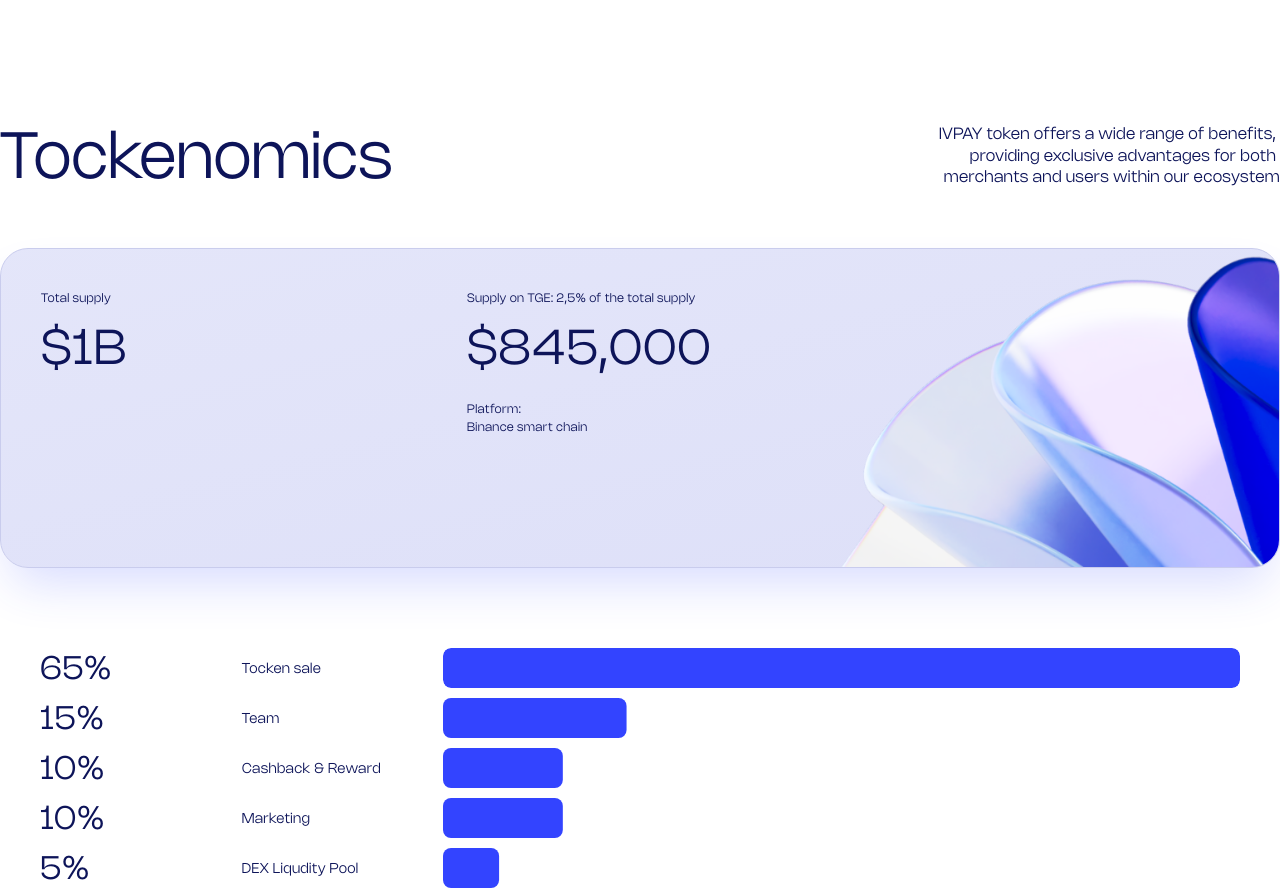
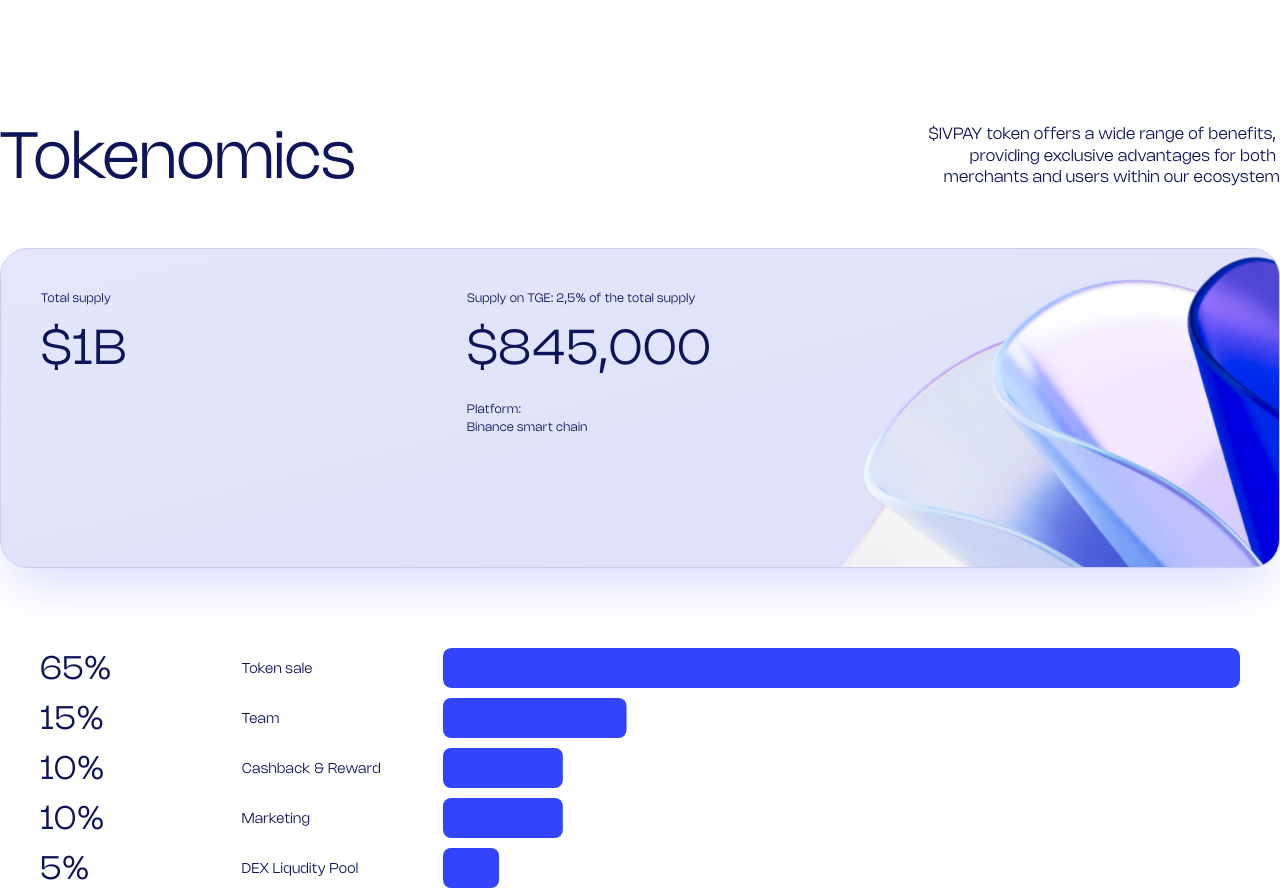
Before and after one commit to fedorivanenko/ivpay-website, a Next.js app: page /ecosystem in a window 1280 px wide. Shown: the part 2780-3676 px from the top of the page. Built offline with nearby package versions, Linux system fonts and the light colour scheme; what tailwind-gradient-mask-image would draw is missing.

Commit message:
fix typo

```diff
--- a/components/blocks/ecosystem-tockenomics-block.tsx
+++ b/components/blocks/ecosystem-tockenomics-block.tsx
@@ -17,7 +17,7 @@ export type TockenomicsType = {
 };
 
 export const Tockenomics: TockenomicsType[] = [
-  { amount: 65, title: "Tocken sale" },
+  { amount: 65, title: "Token sale" },
   { amount: 15, title: "Team" },
   { amount: 10, title: "Cashback & Reward" },
   { amount: 10, title: "Marketing" },
@@ -45,10 +45,10 @@ export default function EcosystemTockenomicsBlock() {
         <Container className="flex flex-col space-y-10">
           <div className="mb-2 flex w-full flex-col gap-2.5 lg:mb-5 lg:flex-row lg:justify-between">
             <Heading as="h2" size="64" className="mb-2 lg:mb-0">
-              Tockenomics
+              Tokenomics
             </Heading>
             <Text className="max-w-[32ch] text-left lg:text-right">
-              IVPAY token offers a wide range of benefits, providing exclusive advantages for both merchants and users within our ecosystem
+              $IVPAY token offers a wide range of benefits, providing exclusive advantages for both merchants and users within our ecosystem
             </Text>
           </div>
           {/*
```
